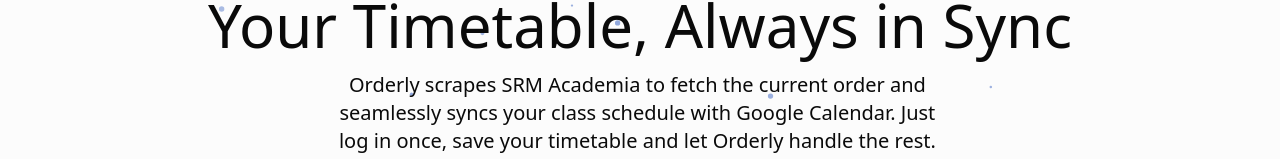
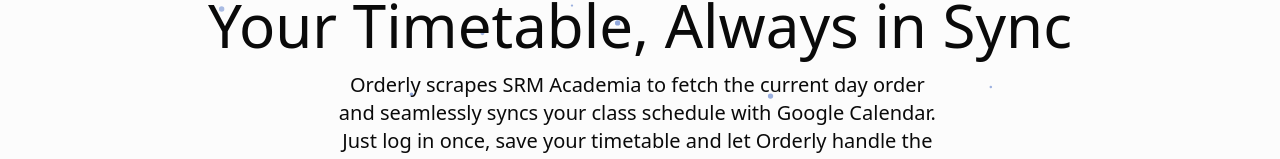
Before and after one commit to root-daemon/Orderly, a React (Vite) app in the folder client/: page / in a window 1280 px wide. Shown: the part 196-355 px from the top of the page. Built offline with nearby package versions, Linux system fonts and the light colour scheme; no server answers.

Commit message:
fix: add cookie tooltip

```diff
--- a/client/src/App.jsx
+++ b/client/src/App.jsx
@@ -12,6 +12,12 @@
 import useAuthenticate from "./hooks/useAuthenticate";
 import { login } from "./lib/auth";
 import LinksBackground from "./components/background";
+import {
+  Tooltip,
+  TooltipContent,
+  TooltipProvider,
+  TooltipTrigger,
+} from "@/components/ui/tooltip";
 
 const App = () => {
   const authenticated = useAuthenticate();
@@ -39,10 +45,10 @@
           startOnView={false}
           className="text-base md:text-lg lg:text-xl w-full sm:w-[80%] md:w-[70%] lg:w-[50%] text-center font-normal select-none"
         >
-          Orderly scrapes SRM Academia to fetch the current order and seamlessly
-          syncs your class schedule with Google Calendar. Just log in once, save
-          your timetable and let Orderly handle the rest. Your calendar will
-          update automatically every day.
+          Orderly scrapes SRM Academia to fetch the current day order and
+          seamlessly syncs your class schedule with Google Calendar. Just log in
+          once, save your timetable and let Orderly handle the rest. Your
+          calendar will update automatically every day.
         </TextAnimate>
 
         {authenticated ? (
@@ -53,6 +59,9 @@
             Go to Dashboard
           </Button>
         ) : (
+          <TooltipProvider>
+            <Tooltip>
+              <TooltipTrigger asChild>
                 <Button
                   className="w-fit flex gap-2 font-light select-none mt-2"
                   onClick={login}
@@ -60,6 +69,14 @@
                   <GoogleIcon />
                   <p>Login with Google</p>
                 </Button>
+              </TooltipTrigger>
+              <TooltipContent className="bg-primary text-white select-none max-w-64 text-center">
+                <p>
+                  Please disable cookie blockers/extensions for this website
+                </p>
+              </TooltipContent>
+            </Tooltip>
+          </TooltipProvider>
         )}
 
         <div className="w-full max-w-[1000px] mt-8 px-4">
```
Lines whose indentation alone changed are shown as unchanged.
